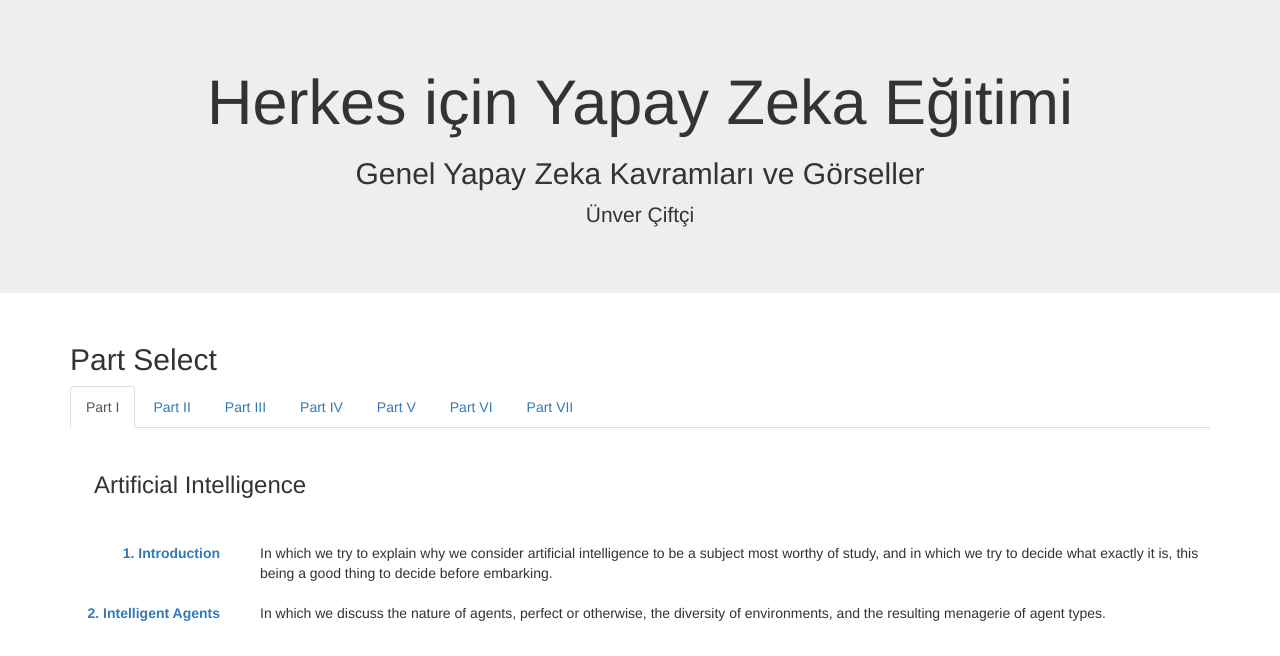
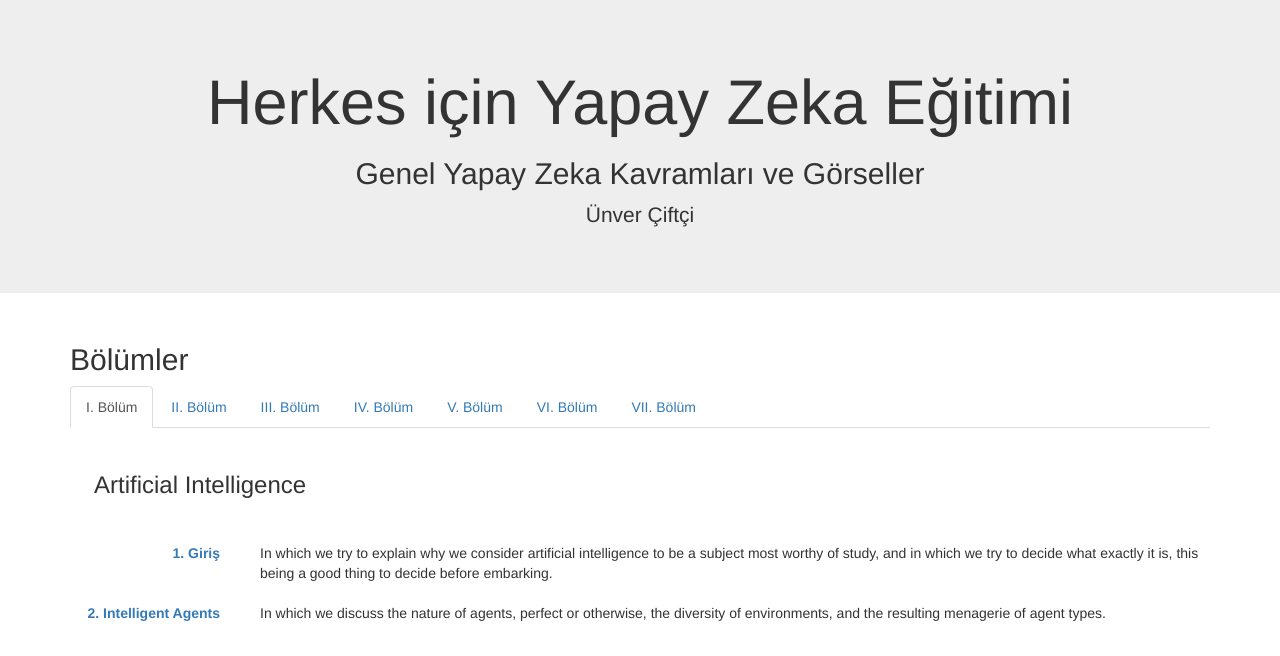
Before and after one commit to yz-eg/yz-eg.github.io, a plain HTML site: page index.html in a window 1280 px wide. Shown: the top 656 px of the page. Drawn offline with nearby package versions, Linux system fonts and the light colour scheme.

Commit message:
Update index.html

```diff
--- a/index.html
+++ b/index.html
@@ -18,22 +18,22 @@
 </div>
 
 <div class="container">
-  <h2>Part Select</h2>
+  <h2>Bölümler</h2>
   <ul class="nav nav-tabs">
-    <li class="active"><a data-toggle="tab" href="#part1">Part I</a></li>
-    <li><a data-toggle="tab" href="#part2">Part II</a></li>
-    <li><a data-toggle="tab" href="#part3">Part III</a></li>
-    <li><a data-toggle="tab" href="#part4">Part IV</a></li>
-    <li><a data-toggle="tab" href="#part5">Part V</a></li>
-    <li><a data-toggle="tab" href="#part6">Part VI</a></li>
-    <li><a data-toggle="tab" href="#part7">Part VII</a></li>
+    <li class="active"><a data-toggle="tab" href="#part1">I. Bölüm</a></li>
+    <li><a data-toggle="tab" href="#part2">II. Bölüm</a></li>
+    <li><a data-toggle="tab" href="#part3">III. Bölüm</a></li>
+    <li><a data-toggle="tab" href="#part4">IV. Bölüm</a></li>
+    <li><a data-toggle="tab" href="#part5">V. Bölüm</a></li>
+    <li><a data-toggle="tab" href="#part6">VI. Bölüm</a></li>
+    <li><a data-toggle="tab" href="#part7">VII. Bölüm</a></li>
   </ul>
 
   <div class="tab-content">
     <div id="part1" class="tab-pane fade in active">
       <h3>Artificial Intelligence</h3>
 		<dl class="dl-horizontal">
-			<dt><a href="./1-Introduction/">1. Introduction</a></dt>
+			<dt><a href="./1-Giriş/">1. Giriş</a></dt>
 			<dd>In which we try to explain why we consider artificial intelligence to be a subject
 			most worthy of study, and in which we try to decide what exactly it is, this being a
 			good thing to decide before embarking.</dd>
```
